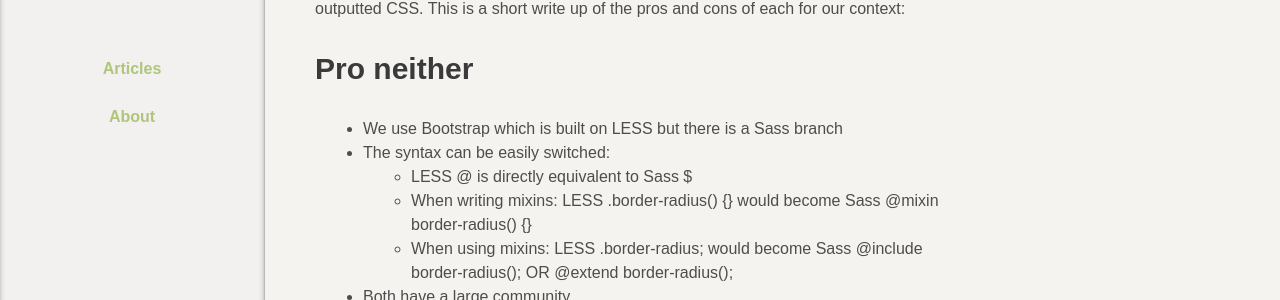
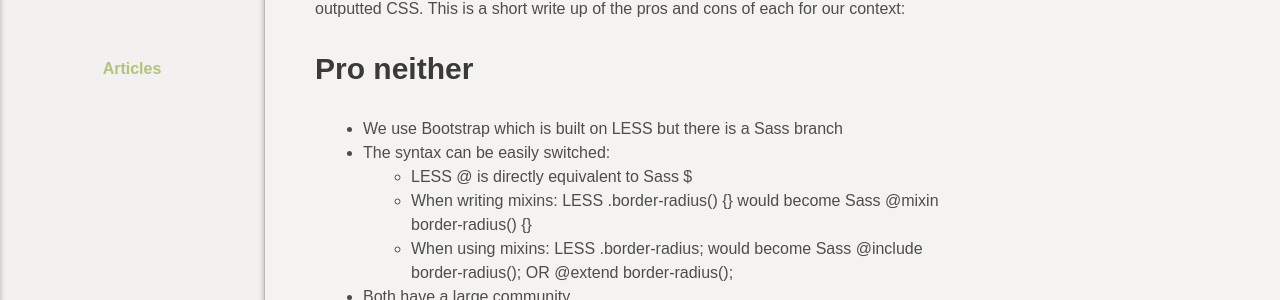
Before and after one commit to waynemoir/waynemoir.com, a Jekyll site: the page built from index.html, in a window 1280 px wide. Shown: the part 207-507 px from the top of the page. Built offline with Jekyll 4.4.1, drawn with Linux system fonts in a browser that asks for light colours; some web fonts are replaced; Markdown is read by kramdown in place of the engine named in the settings.

Commit message:
Removed about page links until the page exists

```diff
--- a/_layouts/default.html
+++ b/_layouts/default.html
@@ -32,7 +32,7 @@
 
 				<ul class="nav  header__nav">
 					<li><a href="/articles/">Articles</a></li>
-					<li><a href="/about/">About</a></li>
+			<!--	<li><a href="/about/">About</a></li> -->
 				</ul>
 			</div>
 
@@ -59,7 +59,7 @@
 
 				<ul class="nav--site">
 					<li><a href="/articles/">Articles</a></li>
-					<li><a href="/about/">About</a></li>
+			<!--	<li><a href="/about/">About</a></li> -->
 				</ul>
 
 
```
